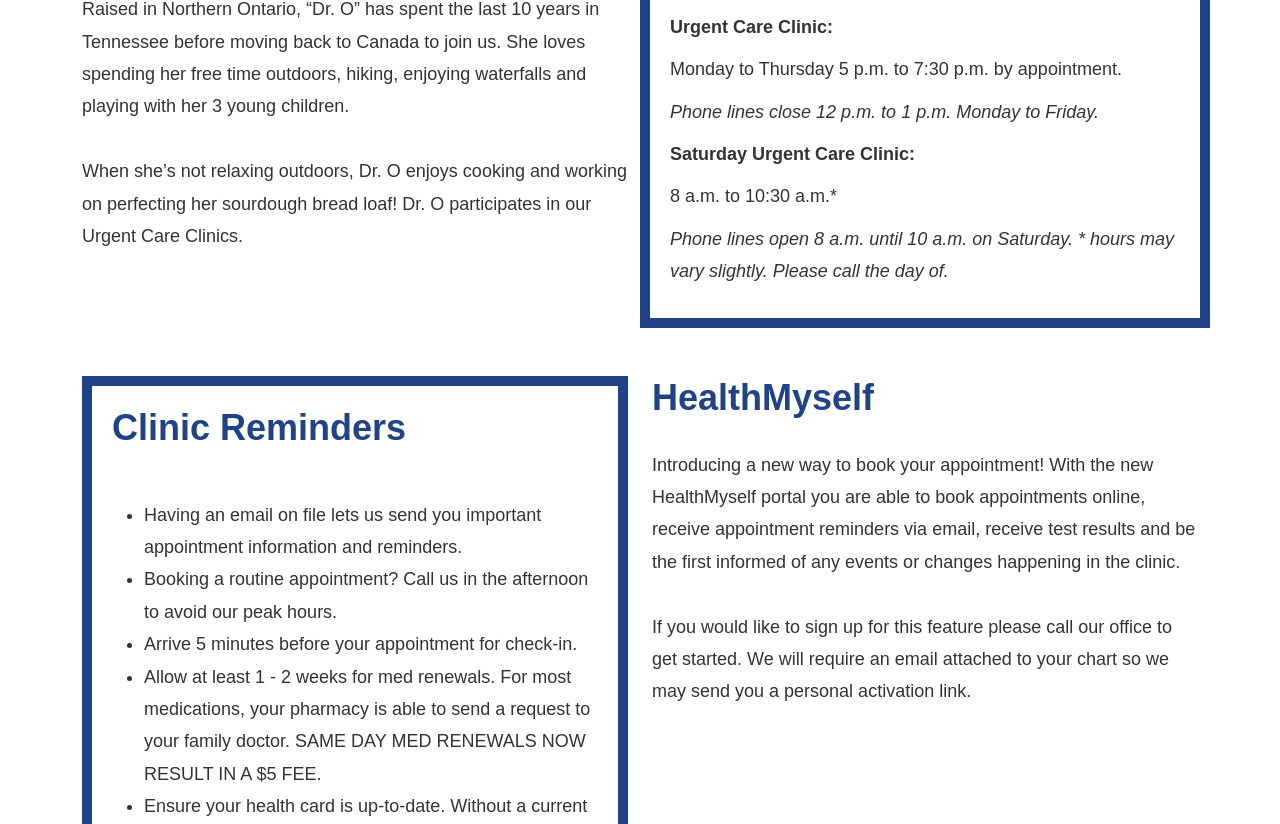
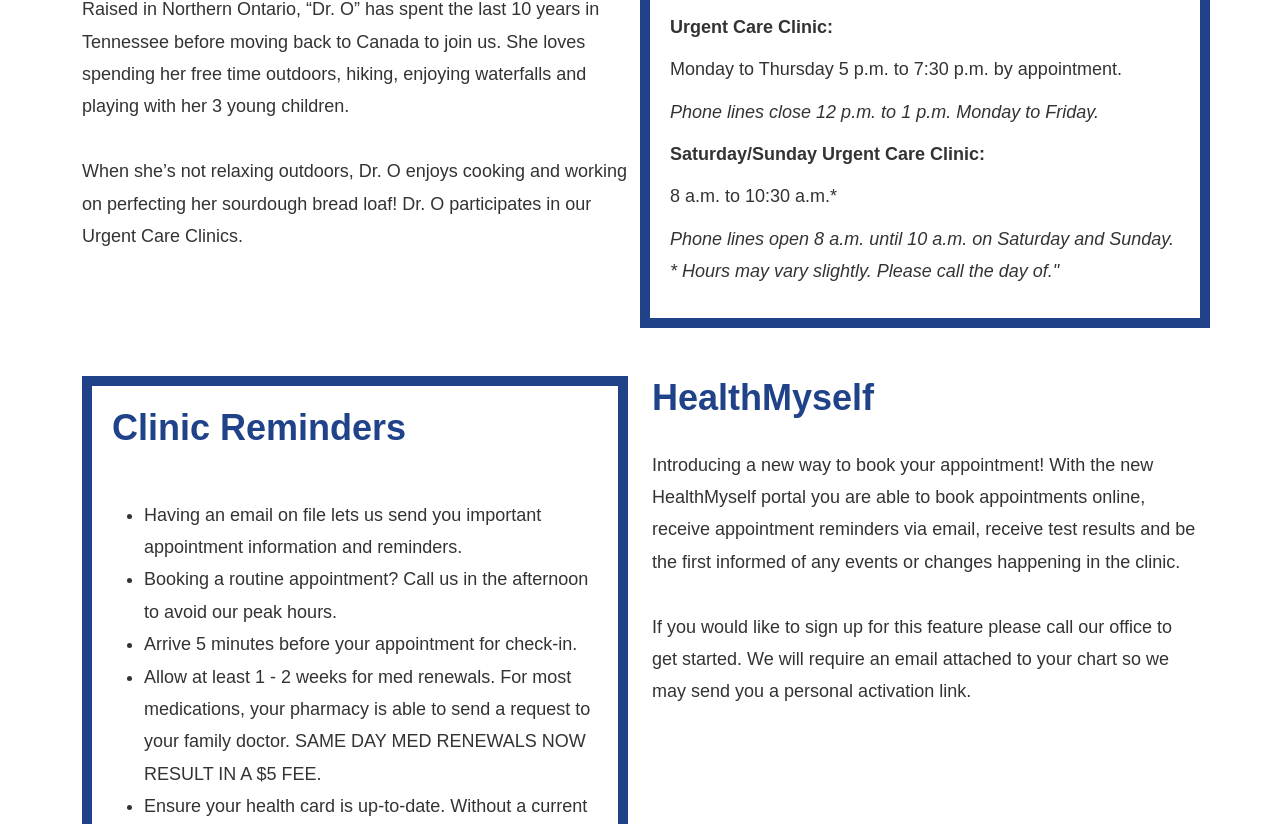
Before and after one commit to lincolnmedweb/lincolnmed, a Next.js app: page /newsletter in a window 1280 px wide. Shown: the part 716-1540 px from the top of the page. Built offline with nearby package versions, Linux system fonts and the light colour scheme.

Commit message:
Client updates

```diff
--- a/components/shared/footer/Footer.tsx
+++ b/components/shared/footer/Footer.tsx
@@ -21,7 +21,7 @@ const Footer = () => {
               <h5>Hours</h5>
               <p>Monday to Thursday 8:30am - 8:00pm</p>
               <p>Friday 8:30am - 4:30pm</p>
-              <p>Saturday & Sunday 8:00am - 11:00am</p>
+              <p>Saturday & Sunday 8:00am - 10:30am</p>
             </Col>
             <Col lg="4">
               <h5>Contact</h5>
--- a/pages/contact.tsx
+++ b/pages/contact.tsx
@@ -31,7 +31,7 @@ export default function Contact() {
               <h2>Hours of Operation</h2>
               <p>Monday to Thursday 8:30am-8:00pm</p>
               <p>Friday 8:30am - 4:30pm</p>
-              <p>Saturday & Sunday 8:00am-11:00am</p>
+              <p>Saturday & Sunday 8:00am-10:30am</p>
             </Col>
             <Col lg="6">
               <iframe
--- a/pages/newsletter.tsx
+++ b/pages/newsletter.tsx
@@ -45,12 +45,13 @@ export default function Newsletter() {
                 <em>Phone lines close 12 p.m. to 1 p.m. Monday to Friday.</em>
               </p>
               <p>
-                <strong>Saturday Urgent Care Clinic:</strong>
+                <strong>Saturday/Sunday Urgent Care Clinic:</strong>
               </p>
               <p>8 a.m. to 10:30 a.m.*</p>
               <p>
                 <em>
-                  Phone lines open 8 a.m. until 10 a.m. on Saturday. * hours may vary slightly. Please call the day of.
+                  Phone lines open 8 a.m. until 10 a.m. on Saturday and Sunday. * Hours may vary slightly. Please call
+                  the day of."
                 </em>
               </p>
             </Col>
```
